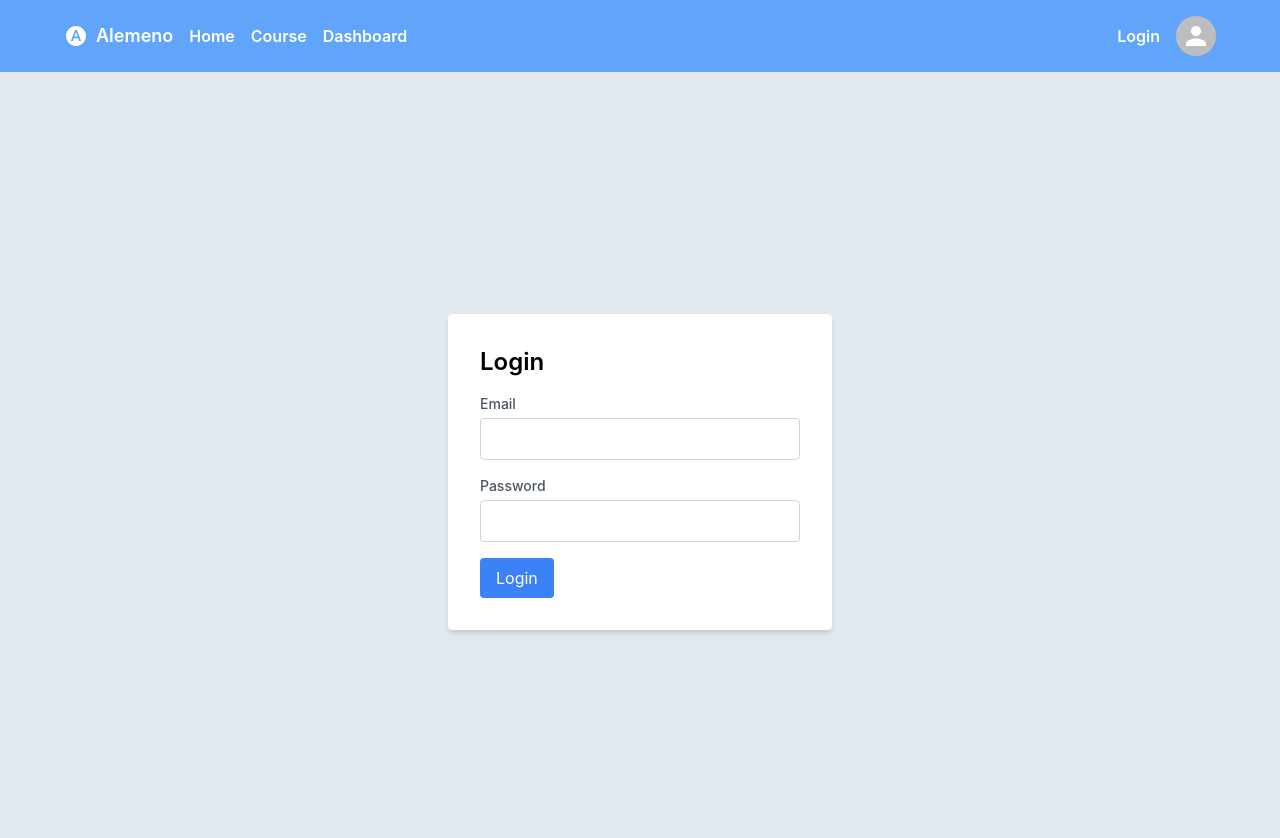
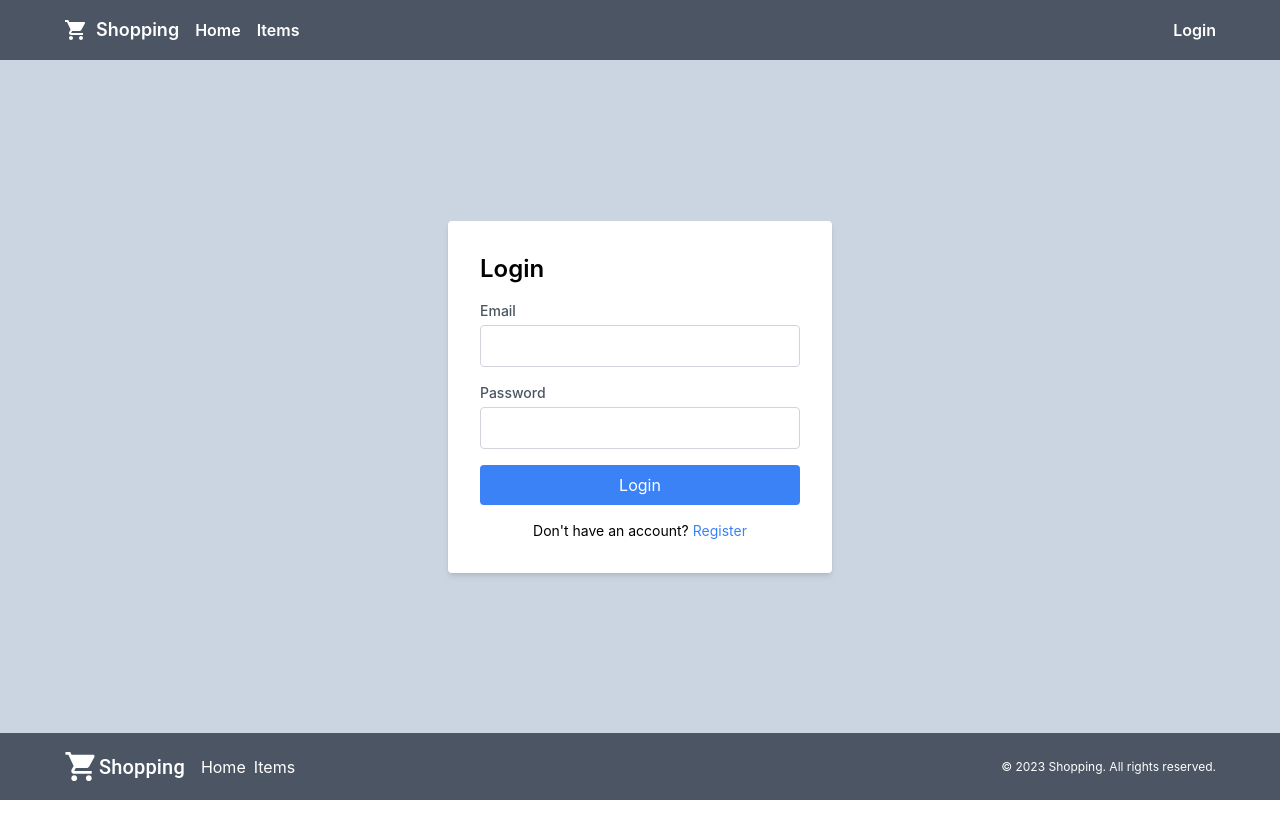
Before and after one commit to Farhad16/mern-items-frontend, a React (Create React App) app: page /login in a window 1280 px wide. Shown: the top 838 px of the page. After the commit the page ends 800 px from the top, so only its background shows below. Built offline with nearby package versions, Linux system fonts and the light colour scheme.

Commit message:
Footer added and ui some ui changes in login and register

```diff
--- a/src/App.tsx
+++ /dev/null
@@ -1,7 +0,0 @@
-import React from "react";
-
-function App() {
-  return <div className="text-blue-700">Start app</div>;
-}
-
-export default App;
--- /dev/null
+++ b/src/components/ErrorPage.tsx
@@ -0,0 +1,25 @@
+import React from "react";
+import { Typography, Box } from "@mui/material";
+import SentimentVeryDissatisfiedIcon from "@mui/icons-material/SentimentVeryDissatisfied";
+
+const ErrorPage = () => {
+  return (
+    <Box
+      display="flex"
+      flexDirection="column"
+      alignItems="center"
+      justifyContent="center"
+      height="100vh"
+    >
+      <SentimentVeryDissatisfiedIcon sx={{ fontSize: 80, color: "#bbb" }} />
+      <Typography variant="h4" color="textSecondary" mt={2}>
+        Sorry, something went wrong.
+      </Typography>
+      <p className="text-gray-500">
+        Page you are looking for is not available.
+      </p>
+    </Box>
+  );
+};
+
+export default ErrorPage;
--- /dev/null
+++ b/src/components/Footer.tsx
@@ -0,0 +1,42 @@
+import React from "react";
+import Typography from "@mui/material/Typography";
+import { Link } from "react-router-dom";
+import ShoppingCart from "@mui/icons-material/ShoppingCart";
+
+const pages = [
+  { name: "Home", link: "/" },
+  { name: "Items", link: "/items" },
+];
+
+const Footer = () => {
+  return (
+    <footer className="bg-gray-600 py-4 text-white sm:px-16 px-6 flex sm:flex-row flex-col items-center">
+      <div className="flex flex-row items-center gap-3 sm:gap-4 flex-1">
+        <div className="flex items-center">
+          <ShoppingCart fontSize="large" />
+          <Typography variant="h6" component="h2" className="ml-2">
+            Shopping
+          </Typography>
+        </div>
+        <ul className="flex flex-wrap justify-center gap-2 my-4 md:my-0">
+          {pages.map((page) => (
+            <li key={page.name}>
+              <Link
+                to={page.link}
+                className="hover:text-yellow-300 transition duration-300"
+              >
+                {page.name}
+              </Link>
+            </li>
+          ))}
+        </ul>
+      </div>
+
+      <p className="text-xs">
+        &copy; {new Date().getFullYear()} Shopping. All rights reserved.
+      </p>
+    </footer>
+  );
+};
+
+export default Footer;
--- a/src/components/Layout.tsx
+++ b/src/components/Layout.tsx
@@ -1,11 +1,15 @@
 import { Outlet } from "react-router-dom";
 import Navbar from "./Navbar";
+import Footer from "./Footer";
 
 const Layout = () => {
   return (
-    <div className="bg-slate-200">
+    <div className="flex min-h-screen flex-col bg-slate-300">
       <Navbar />
-      <Outlet />
+      <div className="flex items-center justify-center flex-grow sm:px-16 px-6">
+        <Outlet />
+      </div>
+      <Footer />
     </div>
   );
 };
--- a/src/components/Login.tsx
+++ b/src/components/Login.tsx
@@ -1,9 +1,8 @@
-// src/components/Login.js
-import React from "react";
 import { useForm } from "react-hook-form";
 import { zodResolver } from "@hookform/resolvers/zod";
 import { z } from "zod";
 import { LoginSchema } from "../lib/validation";
+import { Link } from "react-router-dom";
 
 const Login = () => {
   const {
@@ -18,33 +17,13 @@ const Login = () => {
     },
   });
 
-  const handleDummyUserSave = () => {
-    // Dummy user data for testing
-    const dummyUser = {
-      name: "John Doe",
-      email: "john@example.com",
-      token: "dummy-auth-token",
-    };
-
-    // Save the dummy user to localStorage
-    localStorage.setItem("user", JSON.stringify(dummyUser));
-
-    // Assuming you want to redirect to the intended route after saving the dummy user
-    const intendedRoute = localStorage.getItem("intendedRoute");
-    if (intendedRoute) {
-      localStorage.removeItem("intendedRoute");
-      window.location.href = intendedRoute;
-    }
-  };
-
   const onSubmit = async (values: any) => {
     console.log(values);
   };
 
   return (
-    <div className="flex justify-center items-center h-screen">
     <form
-        className="bg-white p-8 rounded shadow-md w-96"
+      className="bg-white p-8 rounded shadow-md w-96 h-full flex flex-col"
       onSubmit={handleSubmit(onSubmit)}
     >
       <h2 className="text-2xl font-semibold mb-4">Login</h2>
@@ -83,9 +62,7 @@ const Login = () => {
           }`}
         />
         {errors.password && (
-            <p className="text-red-500 text-xs mt-1">
-              {errors.password.message}
-            </p>
+          <p className="text-red-500 text-xs mt-1">{errors.password.message}</p>
         )}
       </div>
       <button
@@ -94,8 +71,13 @@ const Login = () => {
       >
         Login
       </button>
+      <p className="text-sm mt-4 text-center">
+        Don't have an account?{" "}
+        <Link to="/register" className="text-blue-500 hover:underline">
+          Register
+        </Link>
+      </p>
     </form>
-    </div>
   );
 };
 
--- a/src/components/Navbar.tsx
+++ b/src/components/Navbar.tsx
@@ -1,5 +1,5 @@
 import AccountCircleIcon from "@mui/icons-material/AccountCircle";
-import HdrAutoIcon from "@mui/icons-material/HdrAuto";
+import ShoppingCartIcon from "@mui/icons-material/ShoppingCart";
 import LoginIcon from "@mui/icons-material/Login";
 import LogoutIcon from "@mui/icons-material/Logout";
 import MenuIcon from "@mui/icons-material/Menu";
@@ -16,8 +16,7 @@ import { Link, NavLink } from "react-router-dom";
 
 const pages = [
   { name: "Home", link: "/" },
-  { name: "Course", link: "/course" },
-  { name: "Dashboard", link: "/dashboard" },
+  { name: "Items", link: "/items" },
 ];
 
 const Navbar = () => {
@@ -47,7 +46,7 @@ const Navbar = () => {
   };
 
   return (
-    <nav className="bg-blue-400 py-4 sm:px-16 px-6">
+    <nav className="bg-gray-600 py-4 sm:px-16 px-6">
       <div className="container mx-auto flex justify-between items-center">
         <Box sx={{ flexGrow: 1 }} className="md:hidden flex">
           <IconButton
@@ -63,8 +62,8 @@ const Navbar = () => {
               to="/"
               className="text-white text-lg font-semibold flex items-center gap-2"
             >
-              <HdrAutoIcon />
-              <span>Alemeno</span>
+              <ShoppingCartIcon />
+              <span>Shopping</span>
             </Link>
           </IconButton>
           <Menu
@@ -97,7 +96,7 @@ const Navbar = () => {
             to="/"
             className="text-white text-lg font-semibold flex items-center gap-2"
           >
-            <HdrAutoIcon /> <span>Alemeno</span>
+            <ShoppingCartIcon /> <span>Shopping</span>
           </Link>
           <div className="space-x-4">
             {pages.map((page) => (
@@ -133,12 +132,15 @@ const Navbar = () => {
               </Link>
             )}
           </>
+          {user && (
             <Avatar
               alt="User Avatar"
               src={user?.photoURL || ""}
               onClick={handleAvatarClick}
               className="cursor-pointer"
             />
+          )}
+
           <Popover
             id={id}
             open={open}
--- a/src/components/Register.tsx
+++ b/src/components/Register.tsx
@@ -5,6 +5,7 @@ import { zodResolver } from "@hookform/resolvers/zod";
 import { RegisterSchema } from "../lib/validation";
 import VisibilityIcon from "@mui/icons-material/Visibility";
 import VisibilityOffIcon from "@mui/icons-material/VisibilityOff";
+import { Link } from "react-router-dom";
 
 const RegisterPage = () => {
   const [showPassword, setShowPassword] = useState(false);
@@ -41,9 +42,8 @@ const RegisterPage = () => {
   };
 
   return (
-    <div className="min-h-screen flex items-center justify-center">
     <form
-        className="bg-white shadow-md rounded px-8 pt-6 pb-8 mb-4 w-full md:w-2/3 lg:w-1/2 xl:w-1/3"
+      className="bg-white shadow-md rounded px-8 pt-6 pb-8 mb-4 w-full md:w-2/3 lg:w-1/2 xl:w-1/3 flex flex-col my-6"
       onSubmit={handleSubmit(onSubmit)}
     >
       <h2 className="text-2xl font-bold mb-6">Register</h2>
@@ -110,9 +110,7 @@ const RegisterPage = () => {
           {showPassword ? <VisibilityOffIcon /> : <VisibilityIcon />}
         </div>
         {errors.password && (
-            <p className="text-red-500 text-xs mt-1">
-              {errors.password.message}
-            </p>
+          <p className="text-red-500 text-xs mt-1">{errors.password.message}</p>
         )}
       </div>
 
@@ -152,8 +150,13 @@ const RegisterPage = () => {
           Register
         </button>
       </div>
+      <p className="text-sm mt-4 text-center">
+        Already have an account?{" "}
+        <Link to="/login" className="text-blue-500 hover:underline">
+          Login
+        </Link>
+      </p>
     </form>
-    </div>
   );
 };
 
--- a/src/components/routes/index.tsx
+++ b/src/components/routes/index.tsx
@@ -4,12 +4,13 @@ import Login from "../Login";
 import Register from "../Register";
 import Items from "../items";
 import PrivateRoute from "../PrivateRoute";
+import ErrorPage from "../ErrorPage";
 
 export const router = createBrowserRouter([
   {
     path: "/",
     element: <Layout />,
-    // errorElement: <ErrorPage />,
+    errorElement: <ErrorPage />,
     children: [
       {
         path: "login",
```
Lines whose indentation alone changed are shown as unchanged.
